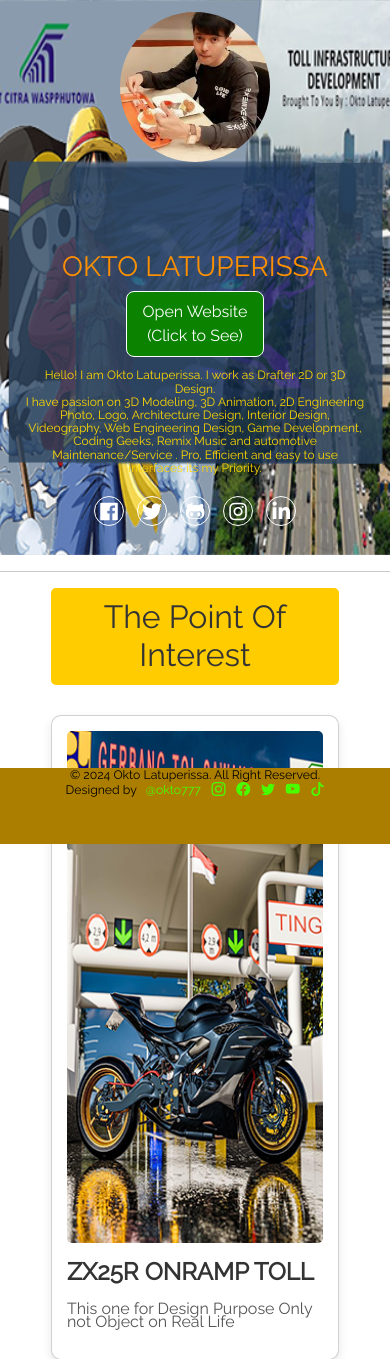
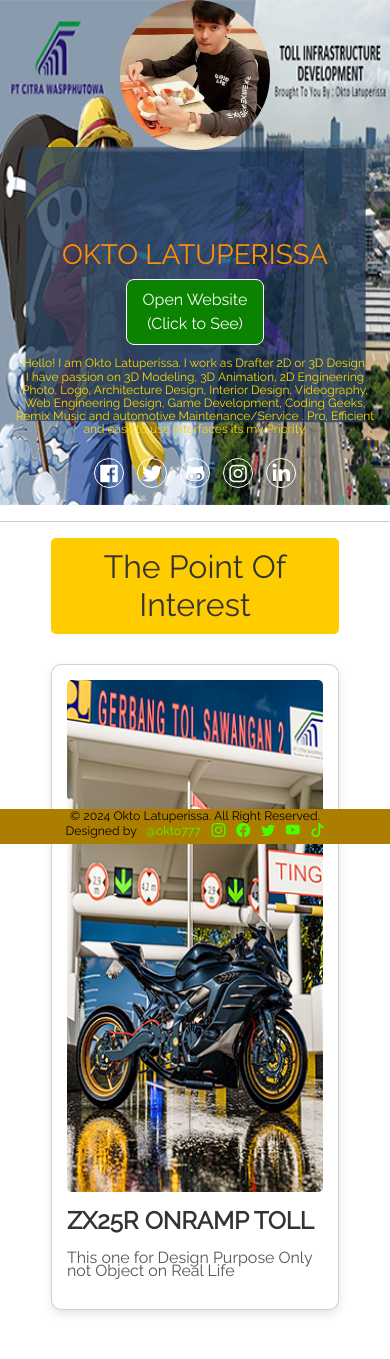
Before and after one commit to okto7/okto7.github.io, a PHP site: page / in a window 390 px wide. Shown: the top 1359 px of the page. Run offline with PHP 8.4, Linux system fonts and the light colour scheme; some libraries are stand-ins or nearby versions.

Commit message:
Update style.css

```diff
--- a/style.css
+++ b/style.css
@@ -30,7 +30,6 @@
 }
 
 header {
-  padding: 2em;
   text-align: center;
   background-image: url('./img/bg.jpg');
   background-size: cover;
@@ -297,7 +296,6 @@
   }
 
   header {
-    padding: 3em;
     text-align: center;
     background-image: url('./img/bg.jpg');
     background-size: cover;
@@ -337,7 +335,6 @@
   }
 
   header {
-    padding: 3em;
     text-align: center;
     background-image: url('./img/bg.jpg');
     background-size: cover;
@@ -357,7 +354,7 @@
 
   footer {
     font-size: 14px;
-    padding-bottom: 2rem;
+    padding-bottom: 0.5em;
   }
 
   .gallery h2 {
@@ -381,14 +378,12 @@
   }
 
   header {
-    padding: 1em;
     text-align: center;
     background-image: url('img/width 350px.png');
     background-size: cover;
     background-position: center;
     color: white;
     width: 100%; /* Ensure header takes full width */
-    height: 100%; /* Adjust height to fit landscape mode */
   }
 
   .course {
@@ -402,7 +397,7 @@
 
   footer {
     font-size: 14px;
-    padding-bottom: 3rem;
+    padding-bottom: 0.5em;
     height: auto; /* Adjust footer height to accommodate text */
   }
 
@@ -447,14 +442,12 @@
   }
 
   header {
-    padding: 1em;
     text-align: center;
     background-image: url('img/width 350px.png');
     background-size: cover;
     background-position: center;
     color: white;
     width: 100%; /* Ensure header takes full width */
-    height: 100%; /* Adjust height to fit landscape mode */
   }
 
   .course {
```
